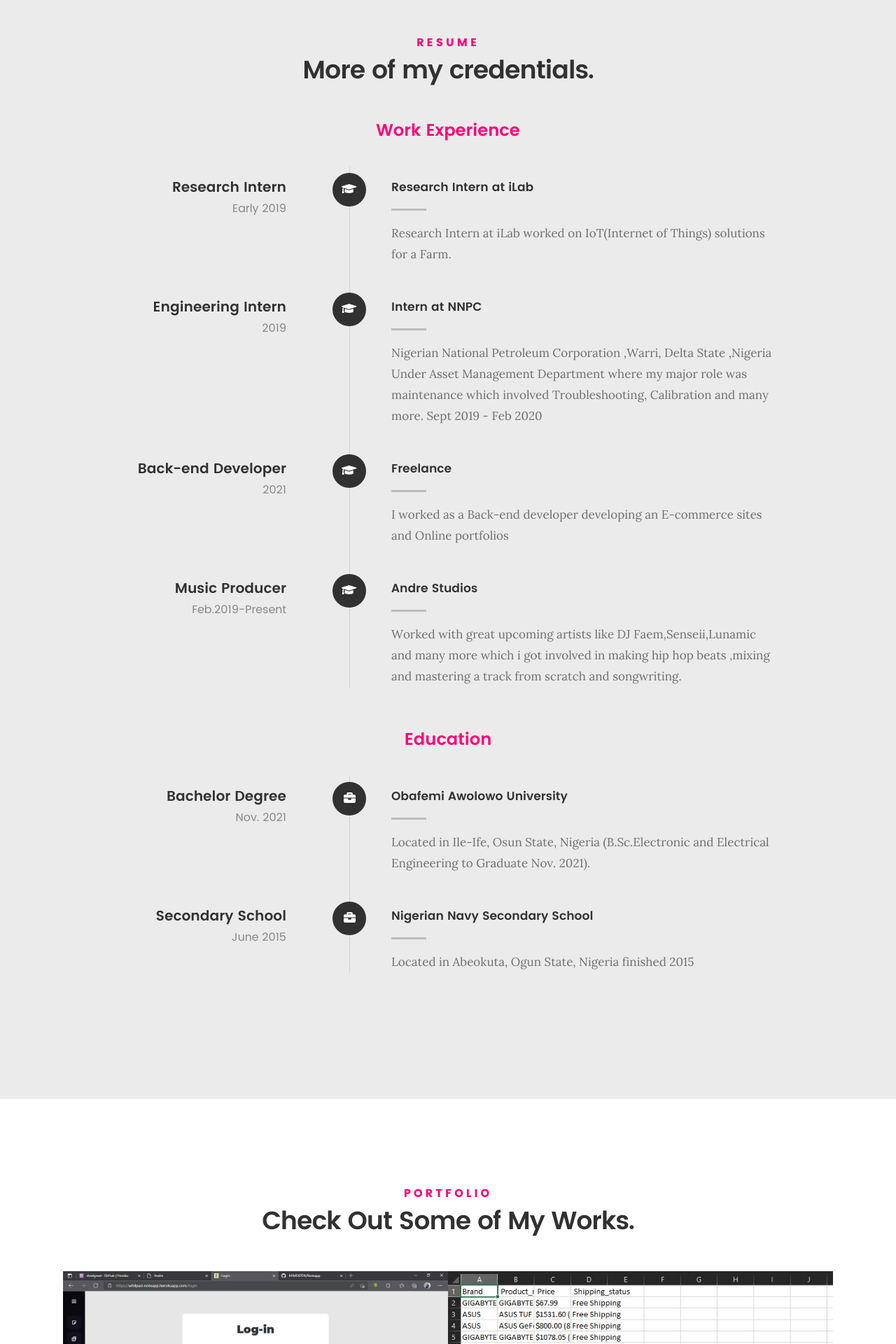
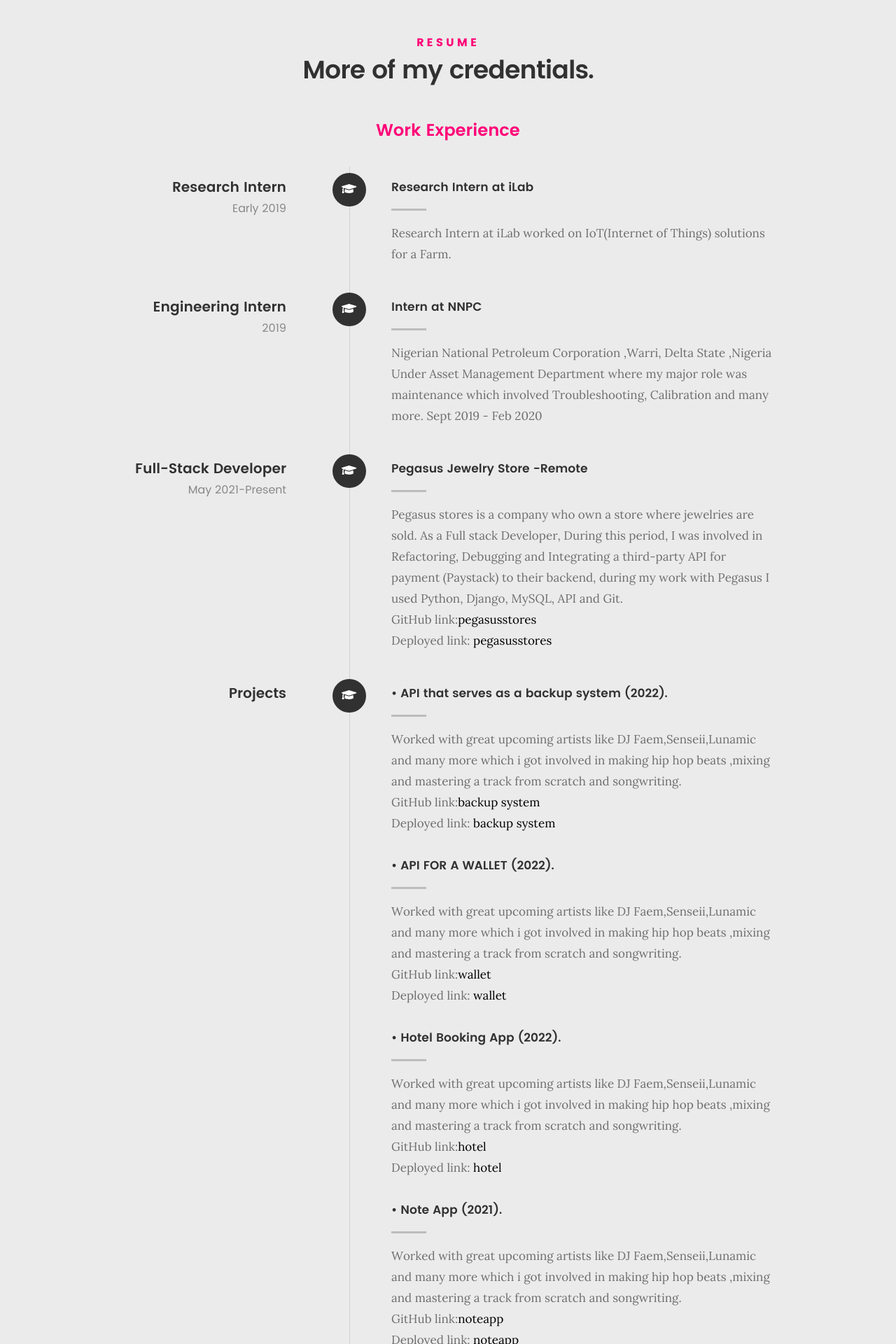
Before and after one commit to IHIMEKPEN/Portfolio, a Django app: page / in a window 1280 px wide. Shown: the part 2720-4640 px from the top of the page at 70% size. Run offline with Django 3.2, Linux system fonts and the light colour scheme; some libraries are stand-ins or nearby versions; some web fonts are replaced.

Commit message:
update work experience

```diff
--- a/Portfolio/settings.py
+++ b/Portfolio/settings.py
@@ -47,7 +47,7 @@ SECRET_KEY = env("SECRET_KEY")
 # SECURITY WARNING: don't run with debug turned on in production!
 DEBUG = True
 
-ALLOWED_HOSTS = ['www.dredgreat.com','127.0.0.1','dredgreat.com']
+ALLOWED_HOSTS = ['www.dredgreat.com','dredgreat.com']
 
 
 # Application definition
@@ -105,7 +105,7 @@ WSGI_APPLICATION = 'Portfolio.wsgi.application'
 DATABASES = {
     'default': {
         'ENGINE': 'django.db.backends.sqlite3',
-        'NAME': BASE_DIR / 'db.sqlite3',
+        'NAME': str(BASE_DIR / 'db.sqlite3'),
     }
 }
 
--- a/Portfolioapp/templates/portfolioapp/index.html
+++ b/Portfolioapp/templates/portfolioapp/index.html
@@ -101,7 +101,7 @@
 					<div class="alert alert-success" role="alert" id="message_container">
 						<ul class="messages">
 							{% for message in messages %}
-							<button type="button" class="close" data-dismiss="alert" aria-label="Close">
+							<button type="button" class="popup-modal-dismiss close" data-dismiss="alert" aria-label="Close">
 								<span aria-hidden="true">&times;</span>
 							</button>
 							<li {% if message.tags %} class="{{ message.tags }}" {% endif %}
@@ -121,7 +121,7 @@
 
 					<p class="intro-position">
 						<span>Web Developer</span>
-						<span>Music Producer</span>
+						<!-- <span>Music Producer</span> -->
 					</p>
 
 					<a class="button stroke smoothscroll" href="#about" title="">More About Me</a>
@@ -157,7 +157,7 @@
 
 					<p class="lead">I'm a self-employed web developer who studied Electronic and Electrical Engineering
 						in Obafemi Awolowo University, Ile-Ife, Nigeria who is passionate about Programming ,
-						Technology and Music Production in general.</p>
+						Technology and Music Production.</p>
 				</div>
 
 			</div>
@@ -168,9 +168,7 @@
 			<div class="col-six tab-full">
 
 				<h3>Profile</h3>
-				<p>I'm from Edo State, Nigeria, Fluent in English both written and oral. I also work with teams;
-					I love team work because it exposes me to learn from different personalities and provides me
-					with long time friends. I also have good problem solving skills</p>
+				<p>I'm a fast learner, and love learning new Technologies.I have 2 years+ programming Experience</p>
 
 				<ul class="info-list">
 					<li>
@@ -183,7 +181,7 @@
 					</li>
 					<li>
 						<strong>Job:</strong>
-						<span>Fullstack Developer and Music Producer</span>
+						<span>Fullstack Developer</span>
 					</li>
 					<li>
 						<strong>Email:</strong>
@@ -464,13 +462,20 @@
 						</div>
 
 						<div class="timeline-header">
-							<h3>Back-end Developer</h3>
-							<p>2021</p>
+							<h3>Full-Stack Developer </h3>
+							<p>May 2021-Present</p>
 						</div>
 
 						<div class="timeline-content">
-							<h4>Freelance</h4>
-							<p>I worked as a Back-end developer developing an E-commerce sites and Online portfolios</p>
+							<h4>Pegasus Jewelry Store -Remote</h4>
+							<p>Pegasus stores is a company who own a store where jewelries are sold.
+								As a Full stack Developer,
+								During this period, I was involved in Refactoring,
+								Debugging and Integrating a third-party API for payment (Paystack) to their backend,
+								during my work with Pegasus I used Python, Django, MySQL, API and Git. <br>
+								GitHub link:<a href="https://github.com/IHIMEKPEN/Pegasus-beta">pegasusstores</a> <br>
+								Deployed link: <a href="https://www.pegasusstores.com/">pegasusstores</a>
+								</p>
 						</div>
 
 					</div> <!-- /timeline-block -->
@@ -482,15 +487,58 @@
 						</div>
 
 						<div class="timeline-header">
-							<h3>Music Producer</h3>
-							<p>Feb.2019-Present</p>
+							<h3>Projects</h3>
+							<p></p>
 						</div>
 
 						<div class="timeline-content">
-							<h4>Andre Studios</h4>
+							<h4>•	API that serves as a backup system (2022).</h4>
 							<p> Worked with great upcoming artists like DJ Faem,Senseii,Lunamic and many more which
 								i got involved in making hip hop beats ,mixing and mastering a track from scratch and
 								songwriting.
+								<br>
+								GitHub link:<a href="https://github.com/IHIMEKPEN/Rise">backup system</a> <br>
+								Deployed link: <a href="hhttps://rise-backend-test.herokuapp.com">backup system</a>
+							</p>
+						</div>
+						<div class="timeline-content">
+							<h4>•	API FOR A WALLET (2022).</h4>
+							<p> Worked with great upcoming artists like DJ Faem,Senseii,Lunamic and many more which
+								i got involved in making hip hop beats ,mixing and mastering a track from scratch and
+								songwriting.
+								<br>
+								GitHub link:<a href="https://github.com/IHIMEKPEN/Lendsqr">wallet</a> <br>
+								Deployed link: <a href="https://lendsqrproject.herokuapp.com/">wallet</a>
+							</p>
+						</div>
+						<div class="timeline-content">
+							<h4>•	Hotel Booking App (2022).</h4>
+							<p> Worked with great upcoming artists like DJ Faem,Senseii,Lunamic and many more which
+								i got involved in making hip hop beats ,mixing and mastering a track from scratch and
+								songwriting.
+								<br>
+								GitHub link:<a href="https://github.com/IHIMEKPEN/femson-hotel">hotel</a> <br>
+								Deployed link: <a href="https://femsonhotel.herokuapp.com/">hotel</a>
+							</p>
+						</div>
+						<div class="timeline-content">
+							<h4>•	Note App (2021).</h4>
+							<p> Worked with great upcoming artists like DJ Faem,Senseii,Lunamic and many more which
+								i got involved in making hip hop beats ,mixing and mastering a track from scratch and
+								songwriting.
+								<br>
+								GitHub link:<a href="https://github.com/IHIMEKPEN/Noteapp">noteapp</a> <br>
+								Deployed link: <a href="https://whilpad-noteapp.herokuapp.com/login">noteapp</a>
+							</p>
+						</div>
+						<div class="timeline-content">
+							<h4>•	My Online Portfolio (2021).</h4>
+							<p> Worked with great upcoming artists like DJ Faem,Senseii,Lunamic and many more which
+								i got involved in making hip hop beats ,mixing and mastering a track from scratch and
+								songwriting.
+								<br>
+								GitHub link:<a href="https://github.com/IHIMEKPEN/Portfolio ">portfolio</a> <br>
+								Deployed link: <a href="https://www.dredgreat.com/">portfolio</a>
 							</p>
 						</div>
 
@@ -522,7 +570,8 @@
 
 						<div class="timeline-header">
 							<h3>Bachelor Degree</h3>
-							<p>Nov. 2021</p>
+							<p>(2nd class upper division)<br/>
+								Dec. 2021</p>
 						</div>
 
 						<div class="timeline-content">
@@ -533,21 +582,7 @@
 
 					</div> <!-- /timeline-block -->
 
-					<div class="timeline-block">
 
-						<div class="timeline-ico">
-							<i class="fa fa-briefcase"></i>
-						</div>
-
-						<div class="timeline-header">
-							<h3>Secondary School</h3>
-							<p> June 2015</p>
-						</div>
-
-						<div class="timeline-content">
-							<h4>Nigerian Navy Secondary School</h4>
-							<p>Located in Abeokuta, Ogun State, Nigeria finished 2015</p>
-						</div>
 
 					</div> <!-- /timeline-block -->
 
@@ -631,7 +666,7 @@
 
 					<div class="bgrid folio-item">
 						<div class="item-wrap">
-							<img src="{% static 'images/portfolio/pegasus.png' %}" alt="Beetle">
+							<img src="{% static 'images/portfolio/pegasus.png' %}" alt="Pegasus">
 							<a href="#modal-04" class="overlay">
 								<div class="folio-item-table">
 									<div class="folio-item-cell">
@@ -647,7 +682,7 @@
 
 					<div class="bgrid folio-item">
 						<div class="item-wrap">
-							<img src="{% static 'images/portfolio/hotel.png' %}" alt="Lighthouse">
+							<img src="{% static 'images/portfolio/hotel.png' %}" alt="hotel">
 							<a href="#modal-05" class="overlay">
 								<div class="folio-item-table">
 									<div class="folio-item-cell">
@@ -735,18 +770,18 @@
 					<div id="modal-04" class="popup-modal slider mfp-hide">
 
 						<div class="media">
-							<img src="{% static 'images/portfolio/rubystore.png' %}" alt="" />
+							<img src="{% static 'images/portfolio/pegasus.png' %}" alt="" />
 						</div>
 
 						<div class="description-box">
-							<h4>E-commerce site(Rubystore)</h4>
+							<h4>Pegasus stores</h4>
 							<p>An E-commerce site for shopping for jewelries and clothes.</p>
 
 							<div class="categories">Web Development</div>
 						</div>
 
 						<div class="link-box">
-							<a href="#">Shop Now</a>
+							<a href="https://www.pegasusstores.com/">Shop Now</a>
 							<a href="#" class="popup-modal-dismiss">Close</a>
 						</div>
 
@@ -755,11 +790,11 @@
 					<div id="modal-05" class="popup-modal slider mfp-hide">
 
 						<div class="media">
-							<img src="{% static 'images/portfolio/modals/m-lighthouse.jpg' %}" alt="" />
+							<img src="{% static 'images/portfolio/hotel.png' %}" alt="" />
 						</div>
 
 						<div class="description-box">
-							<h4>Lighthouse</h4>
+							<h4>Hotel Booking App</h4>
 							<p>Proin gravida nibh vel velit auctor aliquet. Aenean sollicitudin, lorem quis bibendum
 								auctor, nisi elit consequat ipsum, nec sagittis sem nibh id elit.</p>
 
@@ -767,7 +802,7 @@
 						</div>
 
 						<div class="link-box">
-							<a href="#">Details</a>
+							<a href="https://femsonhotel.herokuapp.com/">Visit</a>
 							<a href="#" class="popup-modal-dismiss">Close</a>
 						</div>
 
--- a/Portfolioapp/urls.py
+++ b/Portfolioapp/urls.py
@@ -4,7 +4,7 @@ from . import views
 urlpatterns = [
     path('', views.home,name='home'),
     path('download/', views.download,name='download'),
-    path('downloadalbum', views.downloadalbum,name='downloadalbum'),
+    path('downloadalbum/', views.downloadalbum,name='downloadalbum'),
     path('sendmail/', views.sendmail,name='sendmail'),
 
 ]
```
Also changed, not shown: 2 other files.
